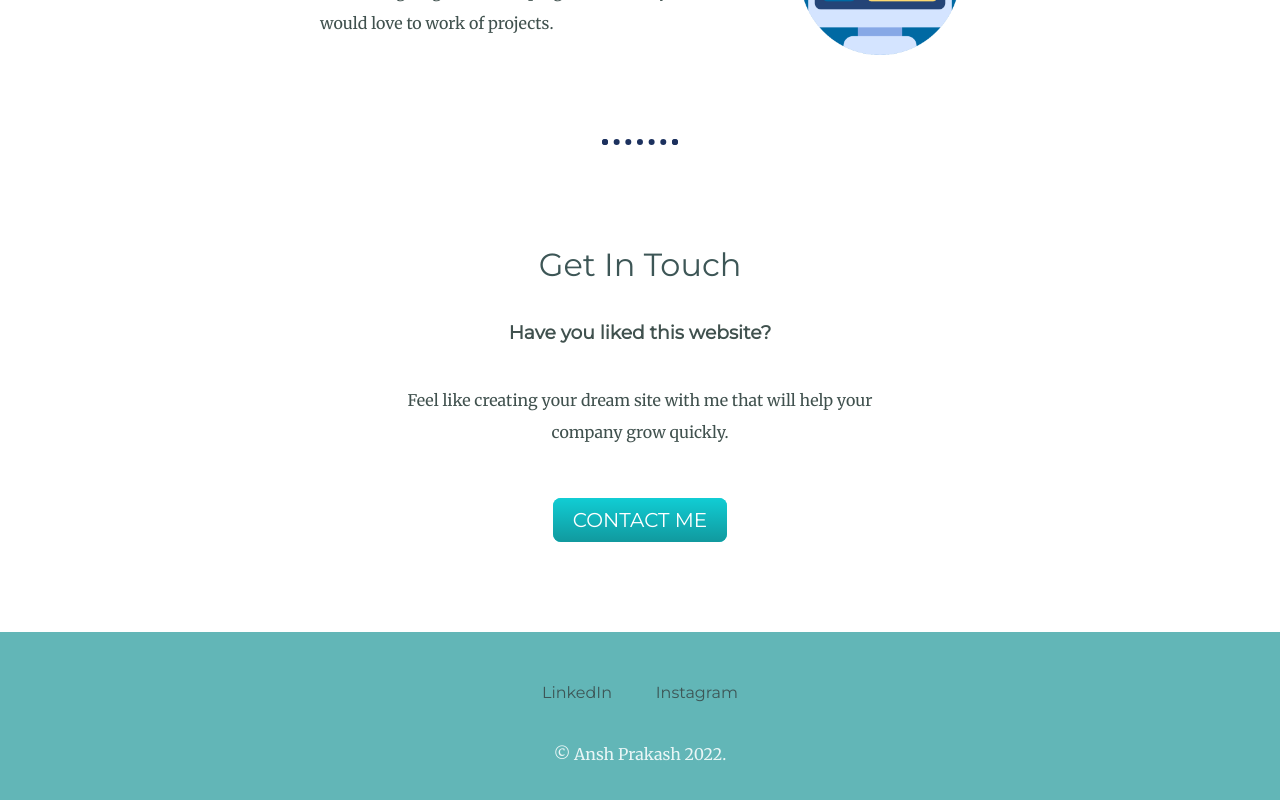
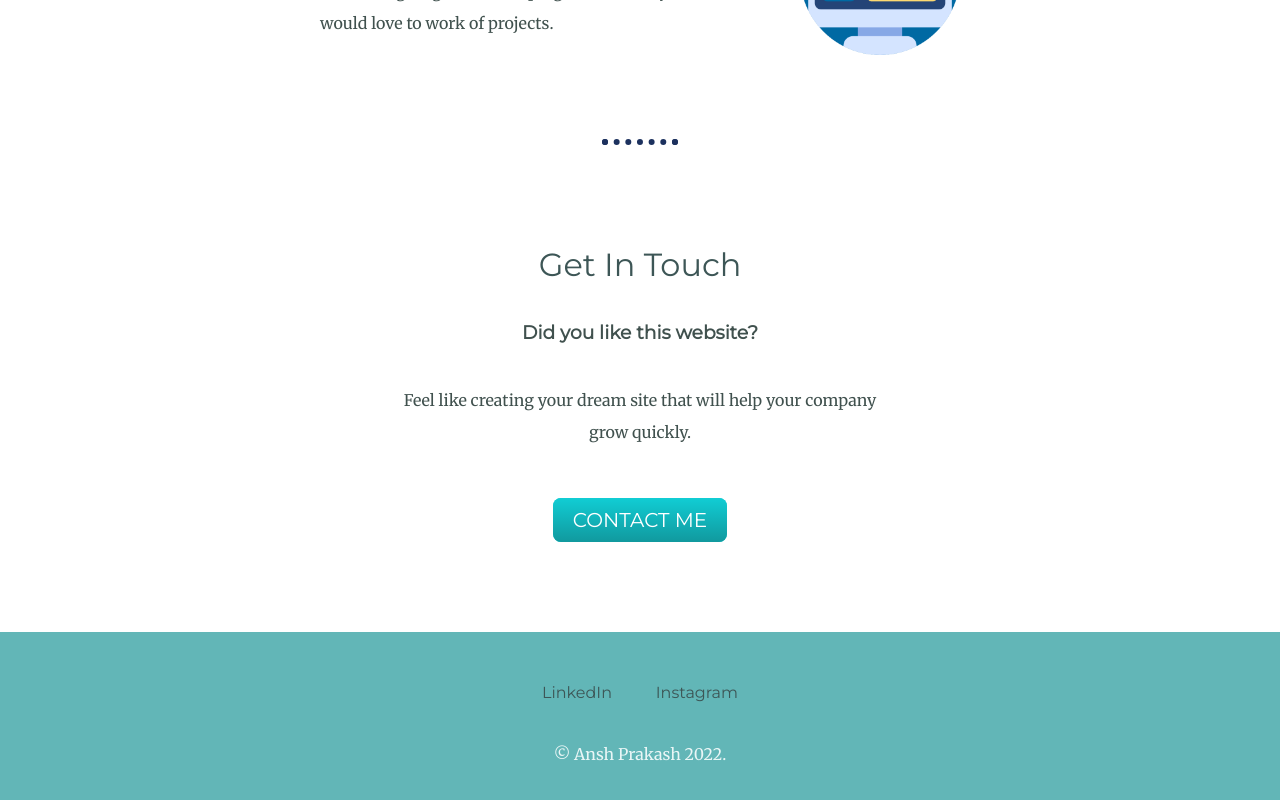
Before and after one commit to anshprakash6397/anshprakash.social.github.io, a plain HTML site: page index.html in a window 1280 px wide. Shown: the part 2112-2912 px from the top of the page. Drawn offline with Linux system fonts and the light colour scheme.

Commit message:
Update index.html

```diff
--- a/index.html
+++ b/index.html
@@ -41,8 +41,8 @@
             <hr>
             <div class="contact-me">
               <h2>Get In Touch</h2>
-              <h3>Have you liked this website?</h3>
-              <p class="contactme">Feel like creating your dream site with me that will help your company grow quickly.</p>
+              <h3>Did you like this website?</h3>
+              <p class="contactme">Feel like creating your dream site that will help your company grow quickly.</p>
               <a class="btn" href="mailto:ansh.prakash2021@vitbhopal.ac.in">CONTACT ME</a>
             </div>
           </div>
```
